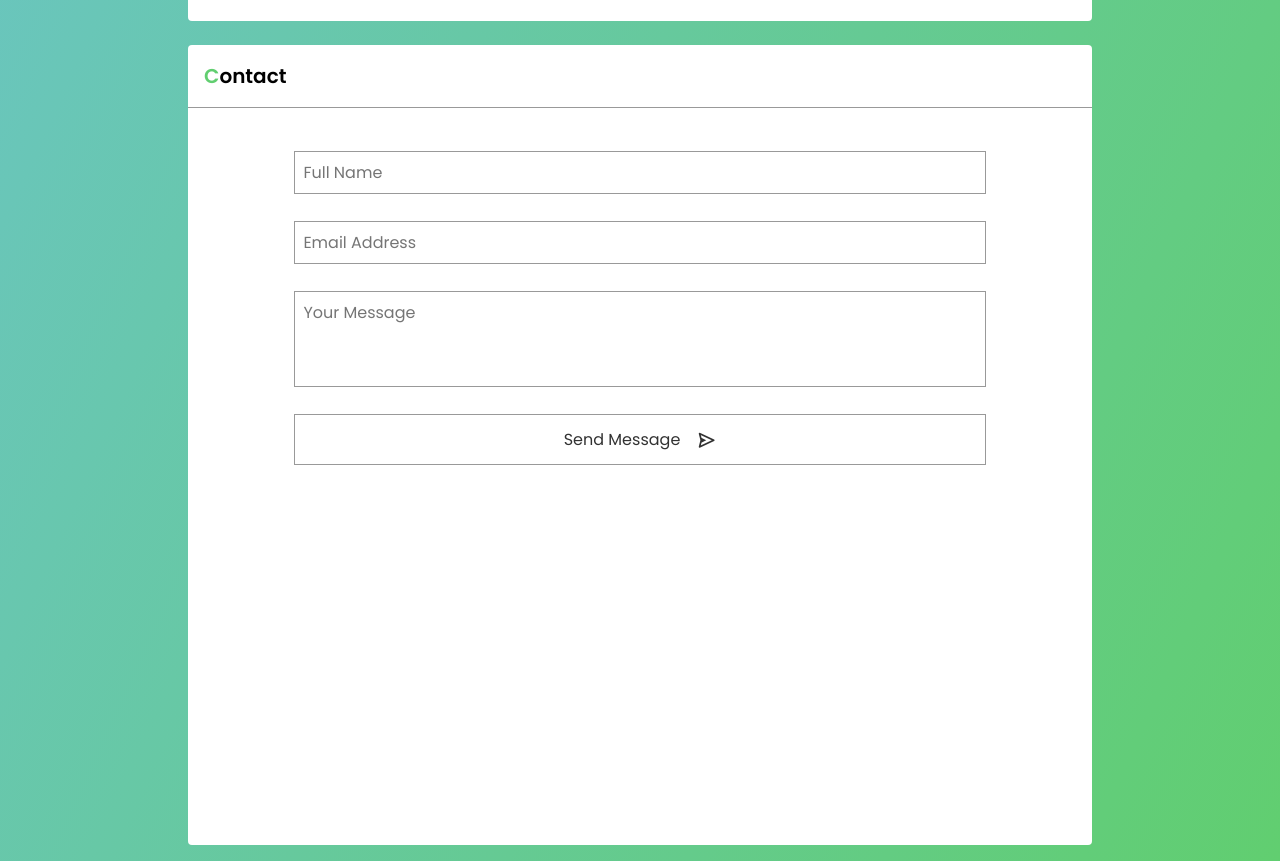
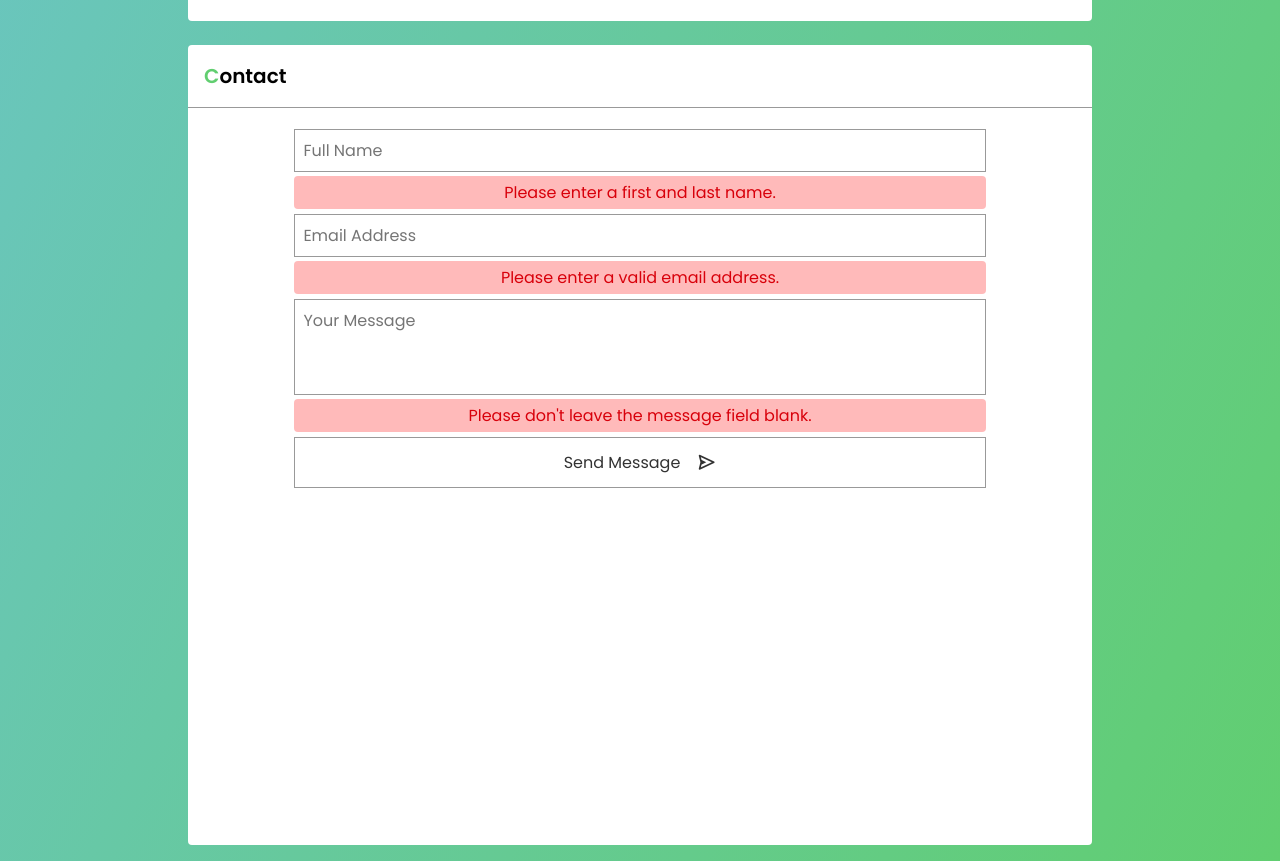
Before and after one commit to CydoEntis/personal-portfolio, a React (Create React App) app: page / in a window 1280 px wide. Shown: the part 1950-2811 px from the top of the page. Built offline with nearby package versions, Linux system fonts and the light colour scheme.

Commit message:
Added useInput hook for form validation

```diff
--- /dev/null
+++ b/src/components/Errors/Error.jsx
@@ -0,0 +1,13 @@
+import React from "react";
+
+import styles from "./Error.module.scss";
+
+const Error = ({ message }) => {
+	return (
+		<div className={styles.error}>
+			<p>{message}</p>
+		</div>
+	);
+};
+
+export default Error;
--- /dev/null
+++ b/src/components/Errors/Error.module.scss
@@ -0,0 +1,9 @@
+.error {
+	background: #ffbaba;
+	padding: 0.25rem;
+	border-radius: 0.25rem;
+	p {
+		text-align: center;
+		color: #d8000b;
+	}
+}
--- a/src/components/Sections/Contact/Contact.jsx
+++ b/src/components/Sections/Contact/Contact.jsx
@@ -1,16 +1,25 @@
 import React from "react";
 
 import SectionTitle from "../../UI/Titles/SectionTitle";
+import Error from "../../Errors/Error";
+
 import styles from "./Contact.module.scss";
 
 const Contact = () => {
+	const onSubmitHandler = (e) => {
+		e.preventDefault();
+	};
+
 	return (
 		<section id="contact" className={styles.contact}>
 			<SectionTitle title={"contact"} />
-			<form>
+			<form onSubmit={onSubmitHandler}>
 				<input type="text" placeholder="Full Name" />
+				<Error message={"Please enter a first and last name."} />
 				<input type="email" placeholder="Email Address" />
+				<Error message={"Please enter a valid email address."} />
 				<textarea placeholder="Your Message" />
+				<Error message={"Please don't leave the message field blank."} />
 				<button>
 					Send Message <i className="bx bx-send"></i>
 				</button>
```
Also changed, not shown: src/hooks/use-input.jsx (added, +59 -0 lines), src/assets/text.txt (deleted).
